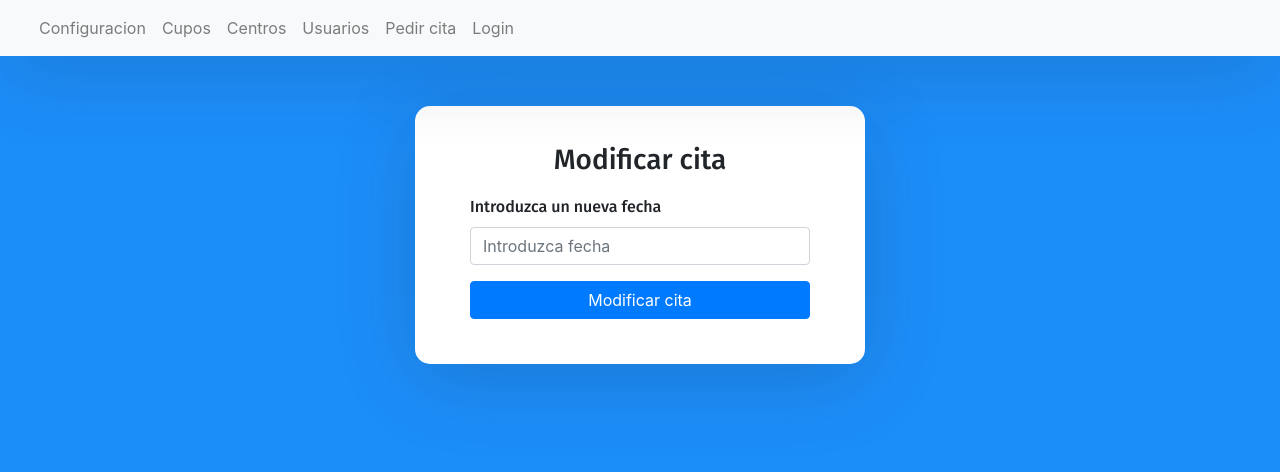
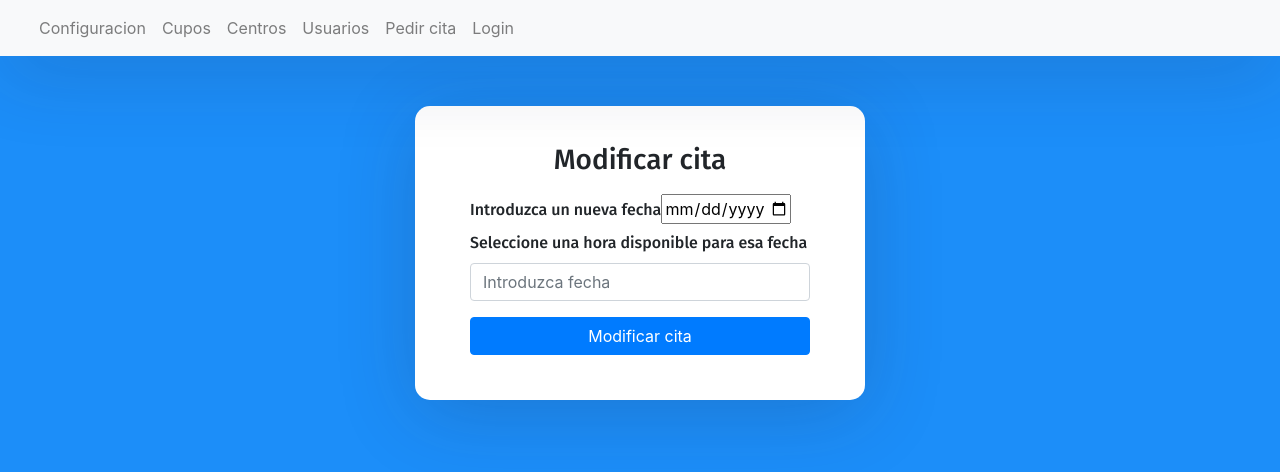
Before and after one commit to ArturoAlcaniz/practicaIntegradaG7-frontend, a React (Create React App) app: page /ModificarCita in a window 1280 px wide. Shown: the top 472 px of the page. Built offline with nearby package versions, Linux system fonts and the light colour scheme.

Commit message:
Update ModificarCita.js

```diff
--- a/src/components/ModificarCita.js
+++ b/src/components/ModificarCita.js
@@ -58,6 +58,8 @@ export default class ModificarCita extends Component {
 							<h3>Modificar cita</h3>
 							<div className="form-group">
 								<label>Introduzca un nueva fecha</label>
+								<input type="date" id="start" name="trip-start" min="2021-11-01" max="2022-01-11"/>
+								<label>Seleccione una hora disponible para esa fecha</label>
 								<input type="fecha" className="form-control" defaultValue={this.state.fechaAntigua} placeholder="Introduzca fecha"
 									onChange={e => this.setState({ fechaNueva: e.target.value })} />
 							</div>
```
